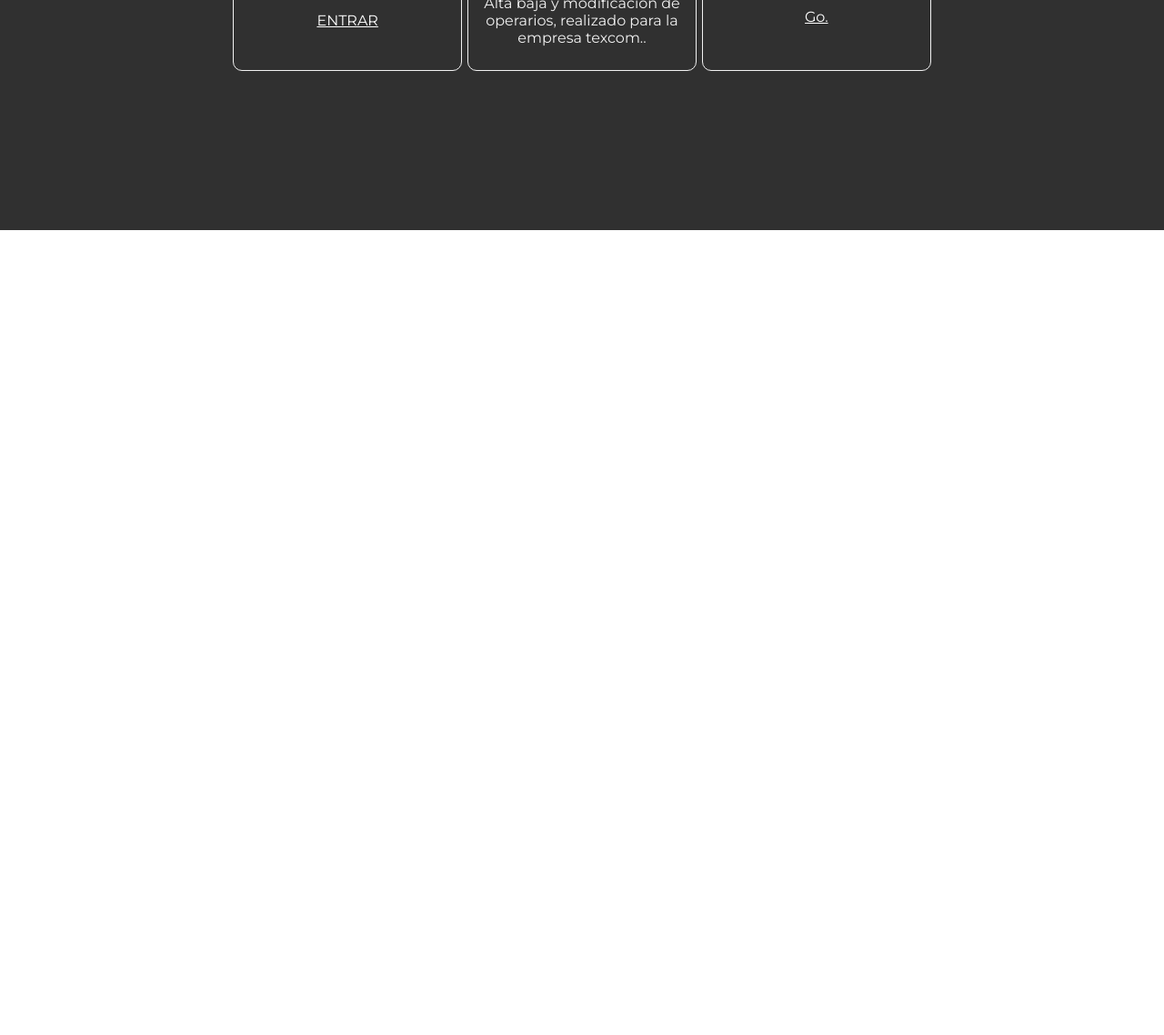
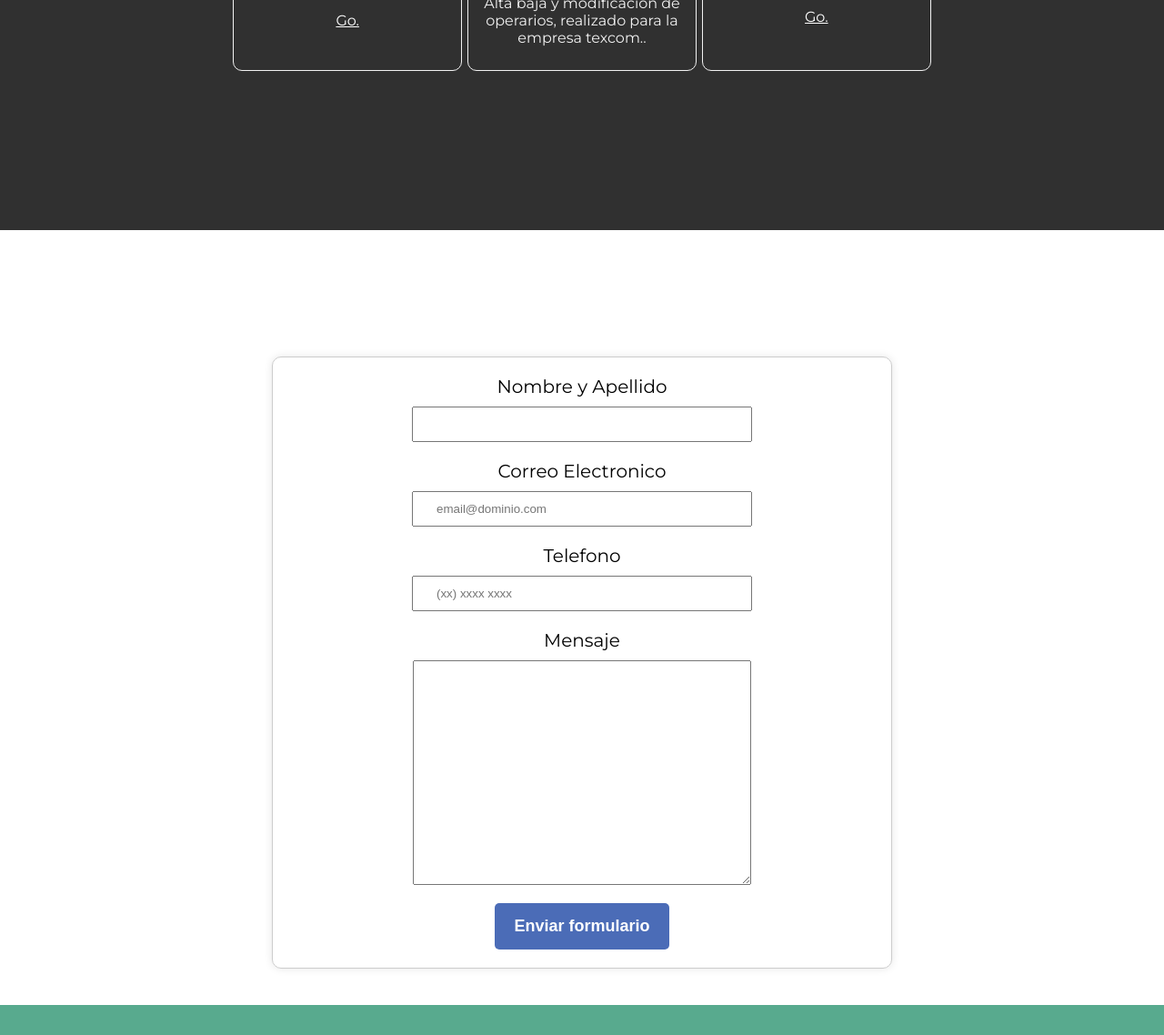
Before and after one commit to Agusveda/Portfolio, a plain HTML site: page index.html in a window 1280 px wide. Shown: the part 1662-2800 px from the top of the page at 91% size. Before the commit the page ends 1915 px from the top, so only its background shows below. Drawn offline with Linux system fonts and the light colour scheme.

Commit message:
Ultima modificacion

```diff
--- a/estilos.css
+++ b/estilos.css
@@ -141,6 +141,96 @@ footer{
     height: 250px;
 }
 
+.Contacto h3 {
+    margin-top: 50px;
+    margin-bottom: 50px;
+    font-size: 2em;
+    color: #ffffff;
+    text-align: center;
+    margin-left: auto;
+    margin-right: auto;
+    width: 50%;
+}
+
+.Formulario {
+    width: 50%;
+    margin: 40px auto;
+    padding: 20px;
+    border: 1px solid #ccc;
+    border-radius: 10px;
+    box-shadow: 0 0 10px rgba(0, 0, 0, 0.1);
+}
+
+form {
+    width: 100%;
+    display: flex;
+    flex-direction: column;
+    align-items: center;
+}
+
+form label, form legend{
+    display: block;
+    font-size: 20px;
+    margin: 0 0 10px;
+}
+
+.input-padron{
+    display: block;
+    margin: 0 0 20px;
+    padding: 10px 25px;
+    width: 50%;
+}
+
+
+.checkbox{
+    margin: 20px 0;
+}
+
+.enviar{
+    width: 30%;
+    padding: 15px 0;
+    font-size: 18px;
+    font-weight: bold;
+    color: white;
+    background: #4B6CB7;
+    border: none;
+    border-radius: 5px;
+    margin: 0 40px;
+    transition: 1s all;
+    cursor: pointer;
+}
+
+
+.enviar:hover{
+    background: #4B6CB7;
+    transform: scale(1.2);
+
+}
+.Redes {
+    margin-top: 50px;
+    margin-bottom: 50px;
+    font-size: 2em;
+    color: #202152;
+    text-align: center;
+    margin-left: auto;
+    margin-right: auto;
+    width: 50%;
+}
+
+footer {
+    background-color: #58aa8e;
+    padding: 20px;
+    text-align: center;
+}
+
+#Redes {
+    margin-bottom: 10px;
+}
+
+footer img {
+    width: 50px;
+    margin: 0 10px;
+}
 
 
 
--- a/index.html
+++ b/index.html
@@ -24,8 +24,10 @@
         <nav>
             <ul class="navbar">
                 <li><a href="#inicio">Inicio</a></li>
-                <li><a href="#skills">skills </a></li>
-                <li><a href="#proyectos">proyectos</a></li>
+                <li><a href="#skills">Skills </a></li>
+                <li><a href="#proyectos">Proyectos</a></li>
+                <li><a href="#contacto">Contactos</a></li>
+                <li><a href="#Redes">Redes</a></li>
             </ul>
         </nav>
     </header>
@@ -74,7 +76,7 @@
                 <p>
                     Gestion de mesas y pedidos para un bar/restaurant.
                 </p>
-                <a href="https://github.com/FacundoDorrego/Tetris-cpp-with-sfml" target="_blank">ENTRAR</a>
+                <a href="https://github.com/FacundoDorrego/Tetris-cpp-with-sfml" target="_blank">Go.</a>
             </div>
             <div class="card">
                 <h3>ABM de operarios</h3>
@@ -94,5 +96,35 @@
         </div>
     </section>
 
+<section id="contacto" class="Contacto" >
+            <h3>Contacto</h3>
+           <div class="Formulario">
+            <form>
+                <label for="nombreApellido">Nombre y Apellido</label>
+                <input type="text" id="nombreApellido" class="input-padron" required >
+
+                <label for="correoElectronico">Correo Electronico</label>
+                <input type="email" id="correoElectronico" class="input-padron" required placeholder="email@dominio.com">
+
+                <label for="telefono">Telefono</label>
+                <input type="tel" id="telefono" class="input-padron" required placeholder="(xx) xxxx xxxx">
+
+                <label for="Mensaje">Mensaje</label>
+                <textarea name="" id="Mensaje" cols="50" rows="15" class="input-padron"></textarea>
+
+                <input type="submit" value="Enviar formulario" class="enviar">
+            </form>
+         </div>
+        </section>
+<footer>
+        <h3 id="Redes">Mis Redes</h3>
+        <a href="https://github.com/Agusveda" target="_blank">
+            <img src="https://cdn-icons-png.flaticon.com/512/25/25231.png" alt="github">
+        </a>
+        <a href="https://www.linkedin.com/in/agustin-herrera1/" target="_blank">
+            <img id="linkedin-icon" src=" https://cdn-icons-png.flaticon.com/256/174/174857.png" alt="linkedin">
+        </a>
+    </footer>
+
 </body>
 </html>
```
